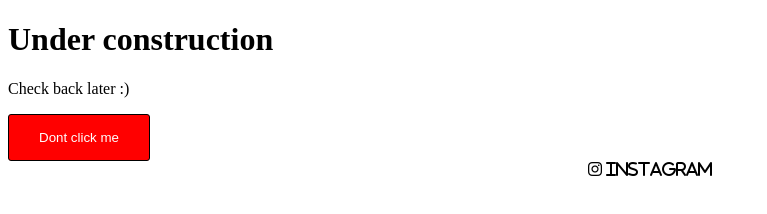
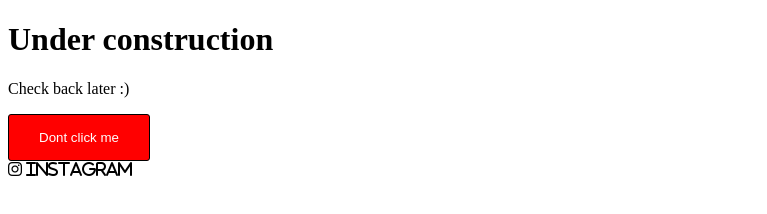
Before and after one commit to Wolvinny/wolvinny.github.io, a plain HTML site: page index.html in a window 1280 px wide. Shown: the whole page, without its empty margins (0-767 px from the left). Drawn offline with Linux system fonts and the light colour scheme.

Commit message:
icontest

```diff
--- a/index.html
+++ b/index.html
@@ -26,7 +26,7 @@
         </style>
         <script src="assets.js"></script>
         <br>
-        <div style="text-align:center; margin-right:-20px;">
+        <div style="text-align:left; margin-right:-20px;">
         <i class="fa-brands fa-instagram"> Instagram</i>
 
         </div>
```
